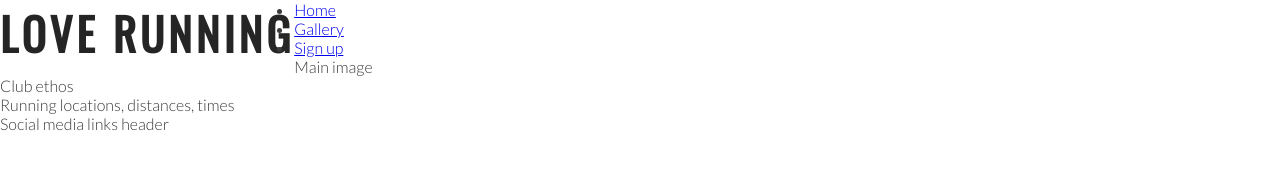
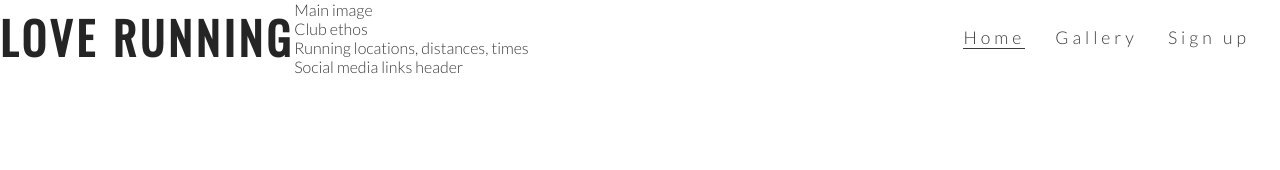
Before and after one commit to Kaybe111/love-running, a plain HTML site: page index.html in a window 1280 px wide. Drawn offline with nearby package versions, Linux system fonts and the light colour scheme.

Commit message:
Style navigation links

```diff
--- a/assets/css/style.css
+++ b/assets/css/style.css
@@ -25,3 +25,35 @@ h1,h2 {
     float: left;
     font-size: 280%;
 }
+
+/* navigation links */
+
+#menu {
+    font-size: 110%;
+    letter-spacing: 4px;
+    float: right;
+}
+
+#menu li {
+    float: right;
+    list-style-type: none;
+    margin-right: 30px;
+    float: left;
+}
+
+#menu a {
+    text-decoration: none;
+    color: inherit;
+}
+
+#menu, #logo {
+    line-height: 75px;
+}
+
+#menu a:hover {
+    border-bottom: 1px solid #3a3a3a;
+}
+
+.active {
+    border-bottom: 1px solid #3a3a3a;
+}
--- a/index.html
+++ b/index.html
@@ -18,9 +18,9 @@
             <h1 id="logo">Love Running</h1>
         </a>
         <nav>
-            <ul>
+            <ul id="menu">
                 <li>
-                    <a href="index.html">Home</a>
+                    <a href="index.html" class="active">Home</a>
                 </li>
                 <li>
                     <a href="#">Gallery</a>
```
